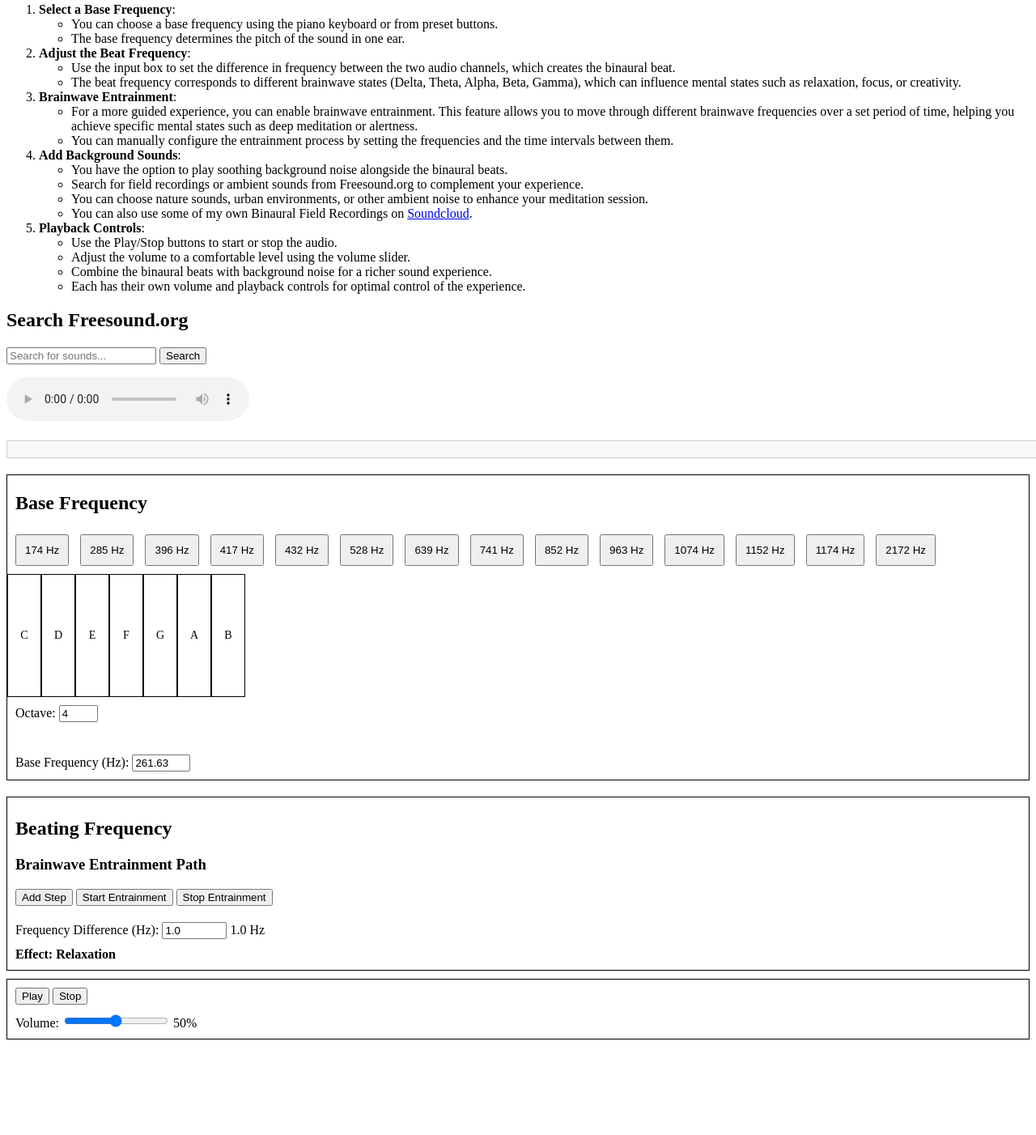
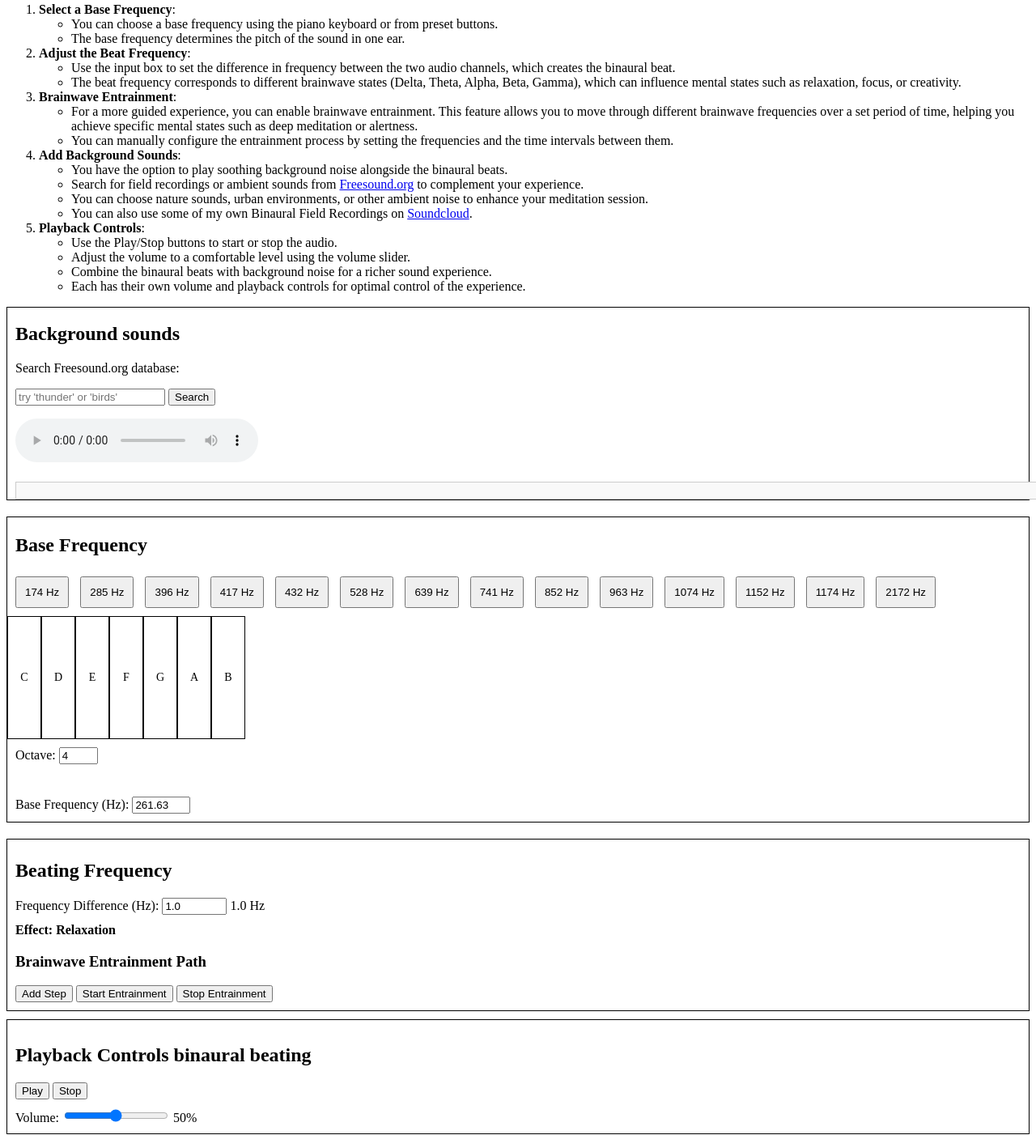
Before and after one commit to Haighton/BinauralBeatsWebpage, a website: page Index.html in a window 1280 px wide. Shown: the part 631-2033 px from the top of the page at 81% size. Before the commit the page ends 1923 px from the top, so only its background shows below. Drawn offline with Linux system fonts and the light colour scheme.

Commit message:
changed order

```diff
--- a/Index.html
+++ b/Index.html
@@ -53,7 +53,7 @@
             <li><strong>Add Background Sounds</strong>:
                 <ul>
                     <li>You have the option to play soothing background noise alongside the binaural beats.</li>
-                    <li>Search for field recordings or ambient sounds from Freesound.org to complement your experience.</li>
+                    <li>Search for field recordings or ambient sounds from <a href="https://freesound.org/">Freesound.org</a> to complement your experience.</li>
                     <li>You can choose nature sounds, urban environments, or other ambient noise to enhance your meditation session.</li>
                     <li>You can also use some of my own Binaural Field Recordings on <a href="https://soundcloud.com/deteq/sets/field-recordings?si=d64b7bcdab9c4f0e87c25f253c48c84f&utm_source=clipboard&utm_medium=text&utm_campaign=social_sharing" target="_blank">Soundcloud</a>.</li>
                 </ul>
@@ -71,8 +71,9 @@
 
     <!-- FREESOUND.ORG SEARCH BLOCK -->
     <div id=freesoundsearchblock>
-        <h2>Search Freesound.org</h2>
-        <input type="text" id="searchTerm" placeholder="Search for sounds...">
+        <h2>Background sounds</h2>
+        <p>Search Freesound.org database:</p>
+        <input type="text" id="searchTerm" placeholder="try 'thunder' or 'birds'">
         <button id="searchButton">Search</button>
         <ul id="soundList"></ul>
         <audio id="audioPlayer" controls>
@@ -122,14 +123,7 @@
     <!-- BEATING FREQUENCY BLOCK -->
     <div id="beatingfreqblock">
         <h2>Beating Frequency</h2>
-        <!-- Brainwave Entrainment -->
-        <div id="entrainment">
-            <h3>Brainwave Entrainment Path</h3>
-            <div id="journeyContainer"></div>
-            <button id="addJourneyStep">Add Step</button>
-            <button id="startJourneyBtn">Start Entrainment</button>
-            <button id="stopJourneyBtn">Stop Entrainment</button>
-        </div>
+
         <!-- Controls for frequency difference and effect display -->
         <div class="controls">
             <div>
@@ -139,10 +133,19 @@
             </div>
             <div id="effectDisplay">Effect: Relaxation</div>
         </div>
+        <!-- Brainwave Entrainment -->
+        <div id="entrainment">
+            <h3>Brainwave Entrainment Path</h3>
+            <div id="journeyContainer"></div>
+            <button id="addJourneyStep">Add Step</button>
+            <button id="startJourneyBtn">Start Entrainment</button>
+            <button id="stopJourneyBtn">Stop Entrainment</button>
+        </div>
     </div>
 
     <!-- PLAYBACK CONTROLS BLOCK -->
     <div id="playbackcontrols">
+        <h2>Playback Controls binaural beating</h2>
         <button id="playBtn">Play</button>
         <button id="stopBtn">Stop</button>
         <!-- Volume control slider -->
--- a/style.css
+++ b/style.css
@@ -96,8 +96,9 @@
     width: 100%;
 }
 
-#freesoundsearch {
+#freesoundsearchblock {
     border: 1px solid black;
+    padding-left: 10px;
 }
 
 /* Style for right-aligned images */
```
